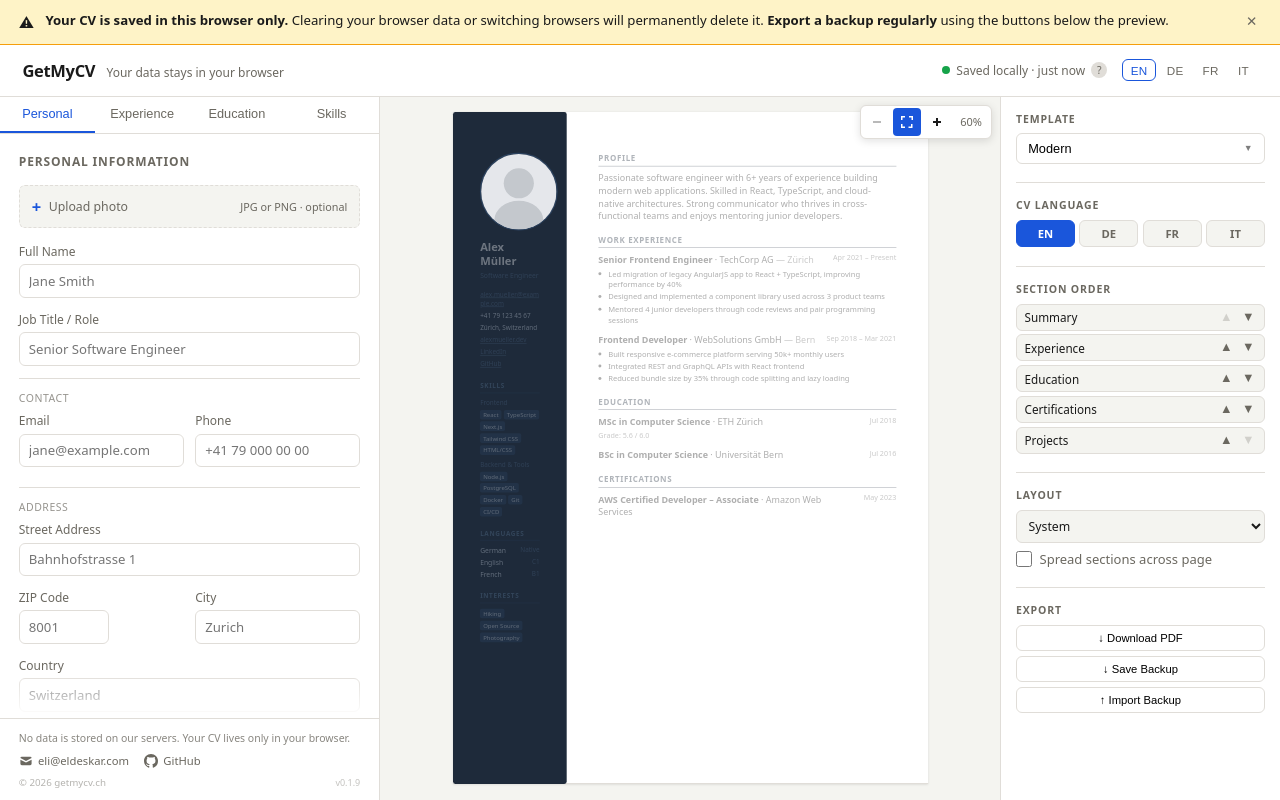
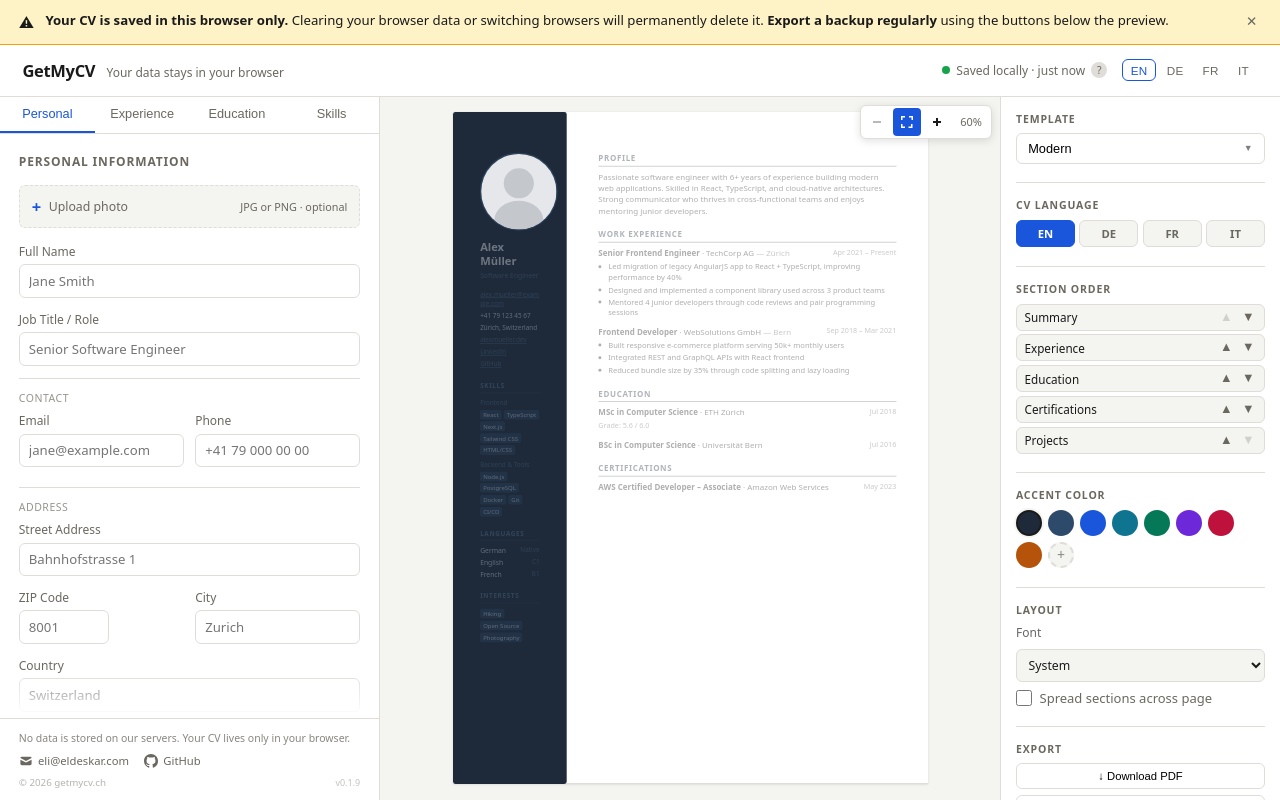
Before and after one commit to Eldeskar/getmycv_ch, a React (Vite) app: page / in a window 1280 px wide. Built offline with nearby package versions, Linux system fonts and the light colour scheme.

Commit message:
feat: add accent color picker and font label to sidebar
Add color swatch presets + custom color picker for accent color.
Add font label above dropdown. Remove non-functional font size slider.

```diff
--- a/src/App.tsx
+++ b/src/App.tsx
@@ -86,7 +86,6 @@ export default function App() {
             style={{
               '--cv-font': styleSettings.fontFamily,
               '--cv-accent': styleSettings.accentColor,
-              '--cv-font-size': `${styleSettings.fontSize}%`,
             } as React.CSSProperties}
           >
             <Preview cv={cv} template={selectedTemplate} sectionOrder={styleSettings.sectionOrder} cvLanguage={cvLanguage} />
--- a/src/components/RightSidebar.tsx
+++ b/src/components/RightSidebar.tsx
@@ -10,6 +10,11 @@ const FONT_OPTIONS = [
   { value: '"Helvetica Neue", Arial, sans-serif', label: 'Helvetica' },
   { value: 'Garamond, "EB Garamond", serif', label: 'Garamond' },
   { value: 'Verdana, Geneva, sans-serif', label: 'Verdana' },
+]
+
+const ACCENT_COLORS = [
+  '#1e2a3a', '#2d4a6a', '#1a56db', '#0e7490',
+  '#047857', '#6d28d9', '#be123c', '#b45309',
 ]
 
 // Two-column templates only allow reordering main-column sections
@@ -114,9 +119,33 @@ export function OptionsBar({ selectedTemplate, onTemplateChange, styleSettings,
         </div>
       </div>
 
+      {/* Accent Color */}
+      <div className="controls-section">
+        <div className="controls-section__title">{t('sidebar.accentColor')}</div>
+        <div className="color-swatches">
+          {ACCENT_COLORS.map((color) => (
+            <button
+              key={color}
+              className={`color-swatch${styleSettings.accentColor === color ? ' color-swatch--active' : ''}`}
+              style={{ background: color }}
+              onClick={() => updateStyle({ accentColor: color })}
+              title={color}
+            />
+          ))}
+          <label className="color-swatch color-swatch--custom" title={t('sidebar.customColor')}>
+            <input
+              type="color"
+              value={styleSettings.accentColor}
+              onChange={(e) => updateStyle({ accentColor: e.target.value })}
+            />
+          </label>
+        </div>
+      </div>
+
       {/* Layout */}
       <div className="controls-section">
         <div className="controls-section__title">{t('sidebar.layout')}</div>
+        <label className="controls-label">{t('sidebar.font')}</label>
         <select
           className="controls-select"
           value={styleSettings.fontFamily}
--- a/src/i18n/locales/de.ts
+++ b/src/i18n/locales/de.ts
@@ -172,8 +172,12 @@ const de = {
     template: 'Vorlage',
     chooseTemplate: 'Vorlage wählen',
     cvLanguage: 'Lebenslauf-Sprache',
+    accentColor: 'Akzentfarbe',
+    customColor: 'Eigene Farbe',
     sectionOrder: 'Reihenfolge',
     layout: 'Layout',
+    font: 'Schrift',
+    fontSize: 'Grösse',
     spacedLayout: 'Abschnitte über Seite verteilen',
     export: 'Export',
     sections: {
--- a/src/i18n/locales/en.ts
+++ b/src/i18n/locales/en.ts
@@ -172,8 +172,12 @@ const en = {
     template: 'Template',
     chooseTemplate: 'Choose a Template',
     cvLanguage: 'CV Language',
+    accentColor: 'Accent Color',
+    customColor: 'Custom color',
     sectionOrder: 'Section Order',
     layout: 'Layout',
+    font: 'Font',
+    fontSize: 'Size',
     spacedLayout: 'Spread sections across page',
     export: 'Export',
     sections: {
--- a/src/i18n/locales/fr.ts
+++ b/src/i18n/locales/fr.ts
@@ -172,8 +172,12 @@ const fr = {
     template: 'Modèle',
     chooseTemplate: 'Choisir un modèle',
     cvLanguage: 'Langue du CV',
+    accentColor: 'Couleur d\'accent',
+    customColor: 'Couleur personnalisée',
     sectionOrder: 'Ordre des sections',
     layout: 'Mise en page',
+    font: 'Police',
+    fontSize: 'Taille',
     spacedLayout: 'Répartir les sections sur la page',
     export: 'Exporter',
     sections: {
--- a/src/i18n/locales/it.ts
+++ b/src/i18n/locales/it.ts
@@ -172,8 +172,12 @@ const it = {
     template: 'Modello',
     chooseTemplate: 'Scegli un modello',
     cvLanguage: 'Lingua del CV',
+    accentColor: 'Colore accento',
+    customColor: 'Colore personalizzato',
     sectionOrder: 'Ordine sezioni',
     layout: 'Layout',
+    font: 'Carattere',
+    fontSize: 'Dimensione',
     spacedLayout: 'Distribuire le sezioni sulla pagina',
     export: 'Esporta',
     sections: {
--- a/src/index.css
+++ b/src/index.css
@@ -277,6 +277,11 @@ a { color: inherit; }
 }
 
 /* Layout controls */
+.controls-label {
+  font-size: 12px;
+  font-weight: 500;
+  color: var(--color-text-secondary, #666);
+}
 .controls-select {
   width: 100%;
   padding: 0.4rem 0.5rem;
@@ -299,6 +304,75 @@ a { color: inherit; }
   height: 16px;
   cursor: pointer;
   accent-color: var(--color-accent);
+}
+
+/* Color swatches */
+.color-swatches {
+  display: flex;
+  flex-wrap: wrap;
+  gap: 6px;
+}
+.color-swatch {
+  width: 26px;
+  height: 26px;
+  border-radius: 50%;
+  border: 2px solid transparent;
+  cursor: pointer;
+  padding: 0;
+  transition: border-color 0.15s;
+}
+.color-swatch:hover {
+  border-color: var(--color-border);
+}
+.color-swatch--active {
+  border-color: var(--color-text);
+  box-shadow: 0 0 0 2px var(--color-bg);
+}
+.color-swatch--custom {
+  position: relative;
+  background: var(--color-bg);
+  border: 2px dashed var(--color-border);
+  overflow: hidden;
+  display: flex;
+  align-items: center;
+  justify-content: center;
+  font-size: 14px;
+  color: var(--color-text-secondary, #888);
+  line-height: 1;
+}
+.color-swatch--custom::after {
+  content: '+';
+  pointer-events: none;
+}
+.color-swatch--custom input[type="color"] {
+  position: absolute;
+  inset: 0;
+  width: 100%;
+  height: 100%;
+  opacity: 0;
+  cursor: pointer;
+  border: none;
+  padding: 0;
+}
+
+/* Font size range */
+.controls-range {
+  display: flex;
+  align-items: center;
+  gap: 0.5rem;
+  font-size: 13px;
+}
+.controls-range label {
+  white-space: nowrap;
+}
+.controls-range input[type="range"] {
+  flex: 1;
+  accent-color: var(--color-accent);
+}
+.controls-range__value {
+  min-width: 3ch;
+  text-align: right;
+  font-variant-numeric: tabular-nums;
 }
 
 /* Section order */
@@ -1136,9 +1210,6 @@ textarea { resize: vertical; }
   --cv-accent-subtle: color-mix(in srgb, var(--cv-accent) 40%, #7ea8d0);
   --cv-accent-tag: color-mix(in srgb, var(--cv-accent) 70%, #4a7ab5);
 }
-.cv-template {
-  font-size: var(--cv-font-size, 100%);
-}
 
 /* ─── Classic Template ───────────────────────────────────────────────────────── */
 .cv-classic {
```
